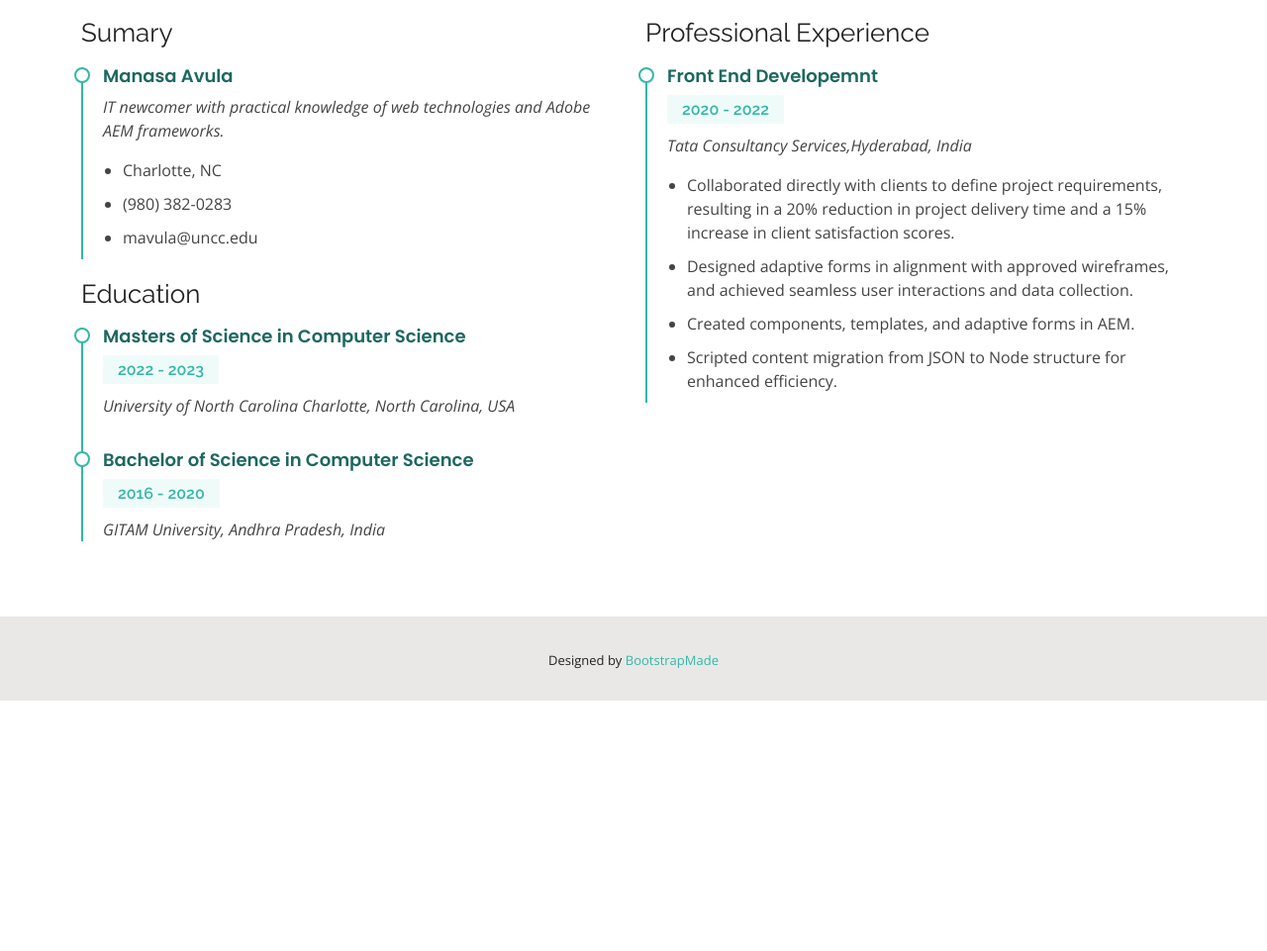
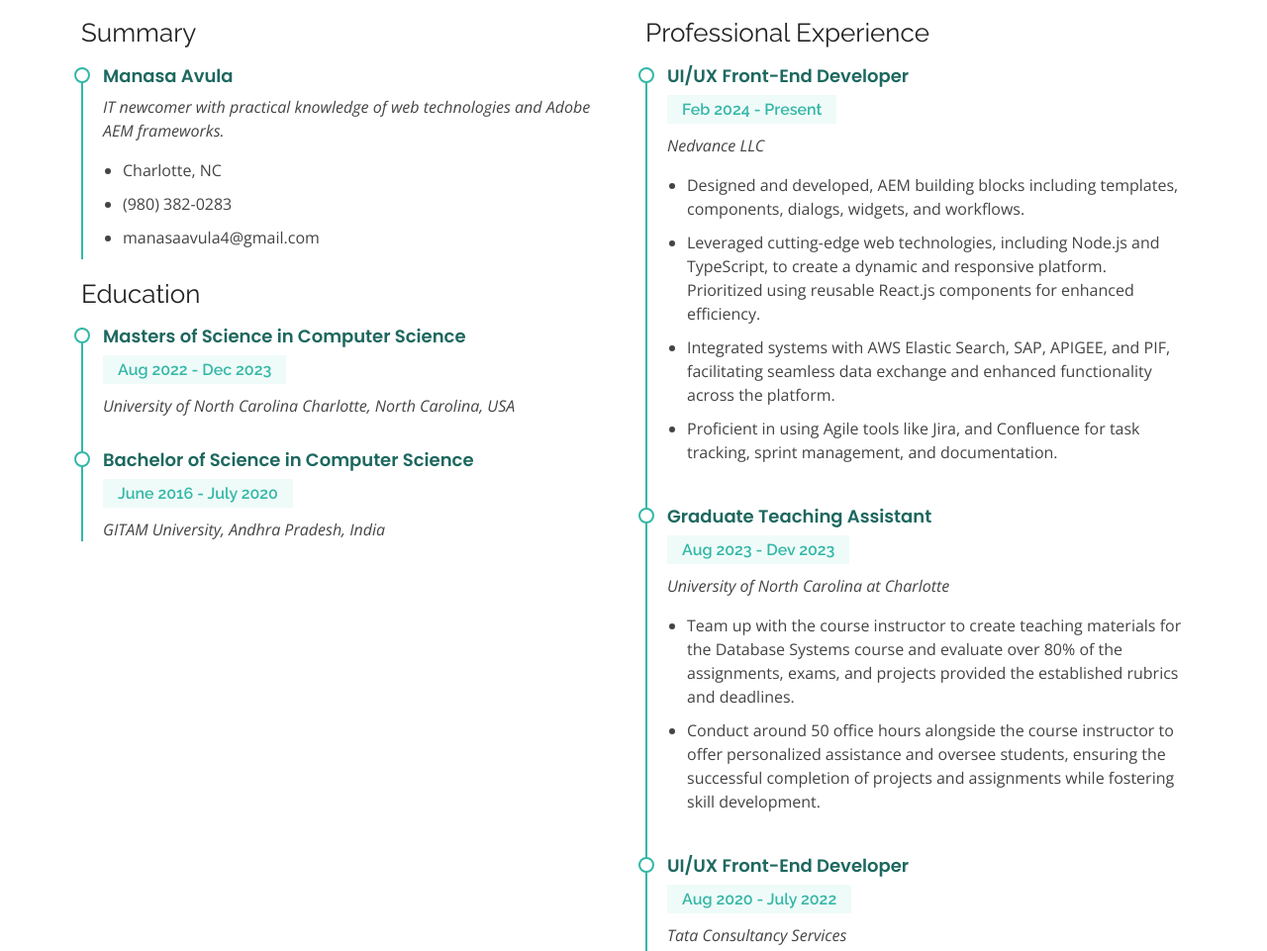
Before and after one commit to Manasaavula23/Manasaportfolio, a plain HTML site: page resume.html in a window 1280 px wide. Shown: the part 220-1181 px from the top of the page at 99% size. Before the commit the page ends 928 px from the top, so only its background shows below. Drawn offline with nearby package versions, Linux system fonts and the light colour scheme.

Commit message:
Update resume.html

```diff
--- a/resume.html
+++ b/resume.html
@@ -5,7 +5,7 @@
   <meta charset="utf-8">
   <meta content="width=device-width, initial-scale=1.0" name="viewport">
 
-  <title>Resume - Kelly Bootstrap Template</title>
+  <title>Resume - Manasa Bootstrap Template</title>
   <meta content="" name="description">
   <meta content="" name="keywords">
 
@@ -69,7 +69,7 @@
 
         <div class="row">
           <div class="col-lg-6">
-            <h3 class="resume-title">Sumary</h3>
+            <h3 class="resume-title">Summary</h3>
             <div class="resume-item pb-0">
               <h4>Manasa Avula</h4>
               <p><em>IT newcomer with practical knowledge of web technologies and Adobe AEM frameworks.</em></p>
@@ -77,7 +77,7 @@
               <ul>
                 <li>Charlotte, NC</li>
                 <li>(980) 382-0283</li>
-                <li>mavula@uncc.edu</li>
+                <li>manasaavula4@gmail.com</li>
               </ul>
               </p>
             </div>
@@ -85,28 +85,54 @@
             <h3 class="resume-title">Education</h3>
             <div class="resume-item">
               <h4>Masters of Science in Computer Science</h4>
-              <h5>2022 - 2023</h5>
+              <h5>Aug 2022 - Dec 2023</h5>
               <p><em>University of North Carolina Charlotte, North Carolina, USA</em></p>
             </div>
             <div class="resume-item">
               <h4>Bachelor of Science in Computer Science</h4>
-              <h5>2016 - 2020</h5>
+              <h5>June 2016 - July 2020</h5>
               <p><em>GITAM University, Andhra Pradesh, India</em></p>
             </div>
           </div>
           <div class="col-lg-6">
             <h3 class="resume-title">Professional Experience</h3>
             <div class="resume-item">
-              <h4>Front End Developemnt</h4>
-              <h5>2020 - 2022</h5>
-              <p><em>Tata Consultancy Services,Hyderabad, India </em></p>
+              <h4>UI/UX Front-End Developer</h4>
+              <h5>Feb 2024 - Present</h5>
+              <p><em>Nedvance LLC</em></p>
               <p>
               <ul>
-                <li>Collaborated directly with clients to define project requirements, resulting in a 20% reduction in
-                  project delivery time and a 15% increase in client satisfaction scores.</li>
-                <li>Designed adaptive forms in alignment with approved wireframes, and achieved seamless user
-                  interactions and data collection. </li>
-                <li>Created components, templates, and adaptive forms in AEM.</li>
+                <li>Designed and developed, AEM building blocks including templates, components, dialogs, widgets, and workflows.</li>
+                <li>Leveraged cutting-edge web technologies, including Node.js and TypeScript, to create a dynamic and responsive platform. Prioritized using reusable React.js components for enhanced efficiency. </li>
+                <li>Integrated systems with AWS Elastic Search, SAP, APIGEE, and PIF, facilitating seamless data exchange and enhanced functionality across the platform.</li>
+                <li>Proficient in using Agile tools like Jira, and Confluence for task tracking, sprint management, and documentation.</li>
+              </ul>
+              </p>
+            </div>
+            <div class="resume-item">
+              <h4>Graduate Teaching Assistant</h4>
+              <h5>Aug 2023 - Dev 2023</h5>
+              <p><em>University of North Carolina at Charlotte</em></p>
+              <p>
+              <ul>
+                <li>Team up with the course instructor to create teaching materials for the Database Systems course and evaluate over 80% of the assignments, exams, and projects provided the established rubrics and deadlines.</li>
+                <li>Conduct around 50 office hours alongside the course instructor to offer personalized assistance and oversee students, ensuring the successful completion of projects and assignments while fostering skill development.</li>
+              </ul>
+              </p>
+            </div>
+            <div class="resume-item">
+              <h4>UI/UX Front-End Developer</h4>
+              <h5>Aug 2020 - July 2022</h5>
+              <p><em>Tata Consultancy Services</em></p>
+              <p>
+              <ul>
+                <li>Leveraged cutting-edge web technologies, including Node.js and TypeScript, to create a dynamic and responsive platform. Prioritized using reusable React.js components for enhanced efficiency, spearheading a remarkable 15% surge in online sales through strategic development initiatives.</li>
+                <li>Collaborated closely with a cross-functional team to define project requirements, optimize workflows, and employed Node.js for server-side development.</li>
+                <li>Worked on the end-to-end development of web applications using Node.js and TypeScript, contributing to successful project deliveries.</li>
+                <li>Contributed to app development using React Native and Typescript.</li>
+                <li>Developed and integrated React.js-powered AEM components to revamp user interfaces, resulting in a 40% increase in user engagement and a 25% decrease in bounce rate.</li>
+                <li>Proactively investigated and resolved production issues, showcasing strong analytical and problem-solving skills to maintain the platform's operational efficiency.</li>
+                <li>Played a crucial role in identifying and rectifying code errors, ensuring the reliability and stability of the automation software, and minimizing downtime.</li>
                 <li>Scripted content migration from JSON to Node structure for enhanced efficiency.</li>
               </ul>
               </p>
```
